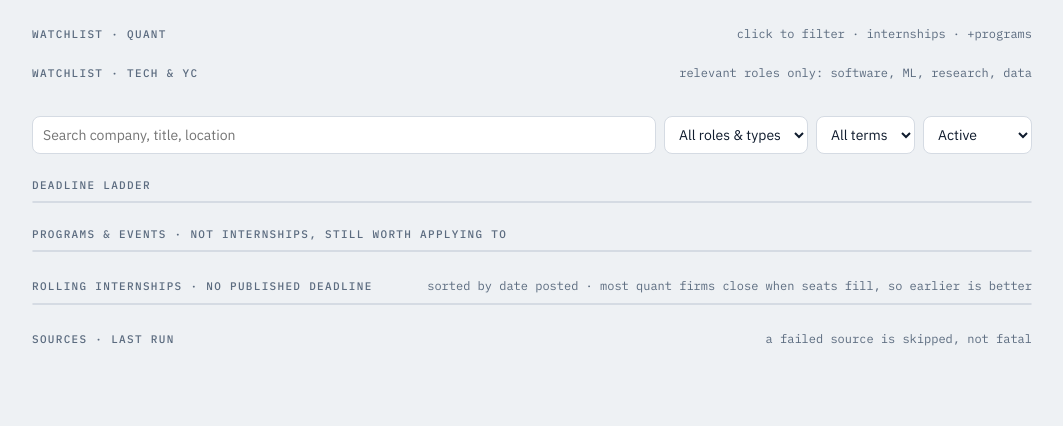
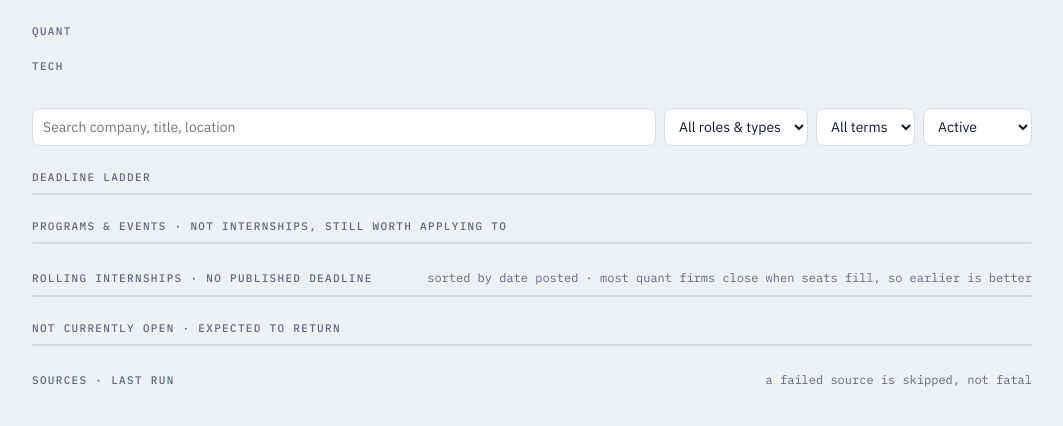
Before and after one commit to jwang2007/internship-finder, a Python web app: template templates/dashboard.html in a window 1280 px wide. Shown: the part 80-506 px from the top of the page, without its empty margins (108-1171 px from the left). Run offline with Jinja, Linux system fonts and the light colour scheme; the template is opened without the code that fills it, so the values that code supplies are empty.

Commit message:
Add files via upload

```diff
--- a/templates/dashboard.html
+++ b/templates/dashboard.html
@@ -132,9 +132,9 @@
 </div>
 
 <section>
-  <div class="sec-head"><div class="eyebrow">Watchlist · quant</div><div class="hint">click to filter · internships · +programs</div></div>
+  <div class="sec-head"><div class="eyebrow">Quant</div></div>
   <div class="chips" id="watch"></div>
-  <div class="sec-head" style="margin-top:14px"><div class="eyebrow">Watchlist · tech &amp; YC</div><div class="hint">relevant roles only: software, ML, research, data</div></div>
+  <div class="sec-head" style="margin-top:14px"><div class="eyebrow">Tech</div></div>
   <div class="chips" id="watch-tech"></div>
 </section>
 
@@ -167,6 +167,11 @@
 <section>
   <div class="sec-head"><div class="eyebrow">Rolling internships · no published deadline</div><div class="hint">sorted by date posted · most quant firms close when seats fill, so earlier is better</div></div>
   <div class="rows" id="rolling"></div>
+</section>
+
+<section>
+  <div class="sec-head"><div class="eyebrow">Not currently open · expected to return</div><div class="hint" id="inactive-hint"></div></div>
+  <div class="rows" id="inactive"></div>
 </section>
 
 <section>
@@ -210,6 +215,7 @@ const levelLabel = (l) => ({ undergrad: "UG", phd: "PhD", masters: "MS", mba: "M
 const facetOf = (l) => l.kind === "event" ? `event:${l.event_type || "program"}` : l.role;
 const facetLabel = (f) => f.startsWith("event:") ? `◆ ${f.slice(6)}` : f.startsWith("who:") ? `for: ${f.slice(4)}` : f;
 const markOf = (l) => APP.marks[l.id] || {};
+const srcLink = (n) => (DATA && DATA.source_links || {})[n] || (DATA && DATA.source_links || {})[n.split(":")[0]];
 
 // ---- marks (star / applied / hidden / note): server in app mode, browser storage otherwise
 async function loadMarks() {
@@ -265,6 +271,10 @@ function row(l, mode) {
     const cls = n < 0 ? "passed" : n <= 7 ? "urgent" : n <= 21 ? "soon" : "";
     const big = n < 0 ? "past" : n === 0 ? "today" : n === 1 ? "in 1d" : `in ${n}d`;
     gutter = `<div class="gutter ${cls}"><span class="big">${big}</span><span class="small">${fmtDate(l.deadline)}${l.deadline_source === "manual" ? " · manual" : ""}</span></div>`;
+  } else if (mode === "inactive") {
+    const up = l.status === "upcoming";
+    const small = l.deadline ? `${fmtDate(l.deadline)} · ${up ? "announced" : "last cycle"}` : (l.when || "dates TBA");
+    gutter = `<div class="gutter ${up ? "soon" : "passed"}"><span class="big">${up ? "soon" : "closed"}</span><span class="small">${small}</span></div>`;
   } else if (l.kind === "event") {
     gutter = `<div class="gutter"><span class="big">${esc(l.when || "dates TBA")}</span><span class="small">${l.when ? "when" : "see page"}</span></div>`;
   } else {
@@ -288,7 +298,7 @@ function openDetail(id) {
   const srcs = (l.sources || []).map(s => s.split(":")[0]).filter((s, i, a) => a.indexOf(s) === i).join(", ");
   const btn = (st, label) => `<button class="btn small ${m.state === st ? "on" : ""}" data-mark="${st}">${label}</button>`;
   $("#detail-body").innerHTML = `
-    <div class="dlg-head"><div><div class="eyebrow">${esc(l.company)}${l.watch ? " · watchlist" : ""}</div><h2>${esc(l.title)}</h2></div><button class="x" data-close="detail" aria-label="Close">×</button></div>
+    <div class="dlg-head"><div><div class="eyebrow">${esc(l.company)}${l.watch ? ` · ${l.watch_group === "tech" ? "tech" : "quant"}` : ""}</div><h2>${esc(l.title)}</h2></div><button class="x" data-close="detail" aria-label="Close">×</button></div>
     <div class="sub">${badges(l)}</div>
     <dl class="facts">
       <dt>Deadline</dt><dd>${esc(dl)}</dd>
@@ -297,7 +307,7 @@ function openDetail(id) {
       ${l.kind === "event" ? "" : `<dt>Term</dt><dd>${esc(l.term || "not stated")}</dd>
       <dt>Level</dt><dd>${esc({ undergrad: "undergrad-eligible", phd: "PhD", masters: "Master's", mba: "MBA" }[l.level] || "not stated (assume open)")}</dd>`}
       <dt>Posted</dt><dd>${esc(l.date_posted ? fmtDate(l.date_posted) : "unknown")} · first seen ${esc(new Date(l.first_seen).toLocaleDateString())}</dd>
-      <dt>Sources</dt><dd>${esc(srcs)}</dd>
+      <dt>Sources</dt><dd>${(l.sources || []).map(s => srcLink(s) ? `<a href="${esc(srcLink(s))}" target="_blank" rel="noopener">${esc(s)}</a>` : esc(s)).join(", ")}</dd>
       ${l.pay ? `<dt>Pay</dt><dd>${esc(l.pay)} (as listed by speedyapply)</dd>` : ""}
       ${l.sponsorship && l.sponsorship !== "Other" ? `<dt>Sponsorship</dt><dd>${esc(l.sponsorship)}</dd>` : ""}
       ${l.note ? `<dt>${l.kind === "event" ? "About" : "Notes"}</dt><dd>${esc(l.note)}</dd>` : ""}
@@ -320,13 +330,21 @@ function openDetail(id) {
 function render() {
   if (!DATA) return;
   const all = DATA.listings.filter(matches);
-  const ladder = all.filter(l => l.deadline);
-  const events = all.filter(l => !l.deadline && l.kind === "event").sort((a, b) => (b.watch ? 1 : 0) - (a.watch ? 1 : 0) || a.company.localeCompare(b.company) || a.title.localeCompare(b.title));
-  const rolling = all.filter(l => !l.deadline && l.kind !== "event");
+  const inact = l => (l.status && l.status !== "open") || l.deadline_passed;
+  const inactive = all.filter(inact).sort((a, b) =>
+    ((a.status === "upcoming") ? 0 : 1) - ((b.status === "upcoming") ? 0 : 1) ||
+    (a.status === "upcoming" ? (a.deadline || "9999").localeCompare(b.deadline || "9999")
+                             : (b.deadline || "").localeCompare(a.deadline || "")));
+  const act = all.filter(l => !inact(l));
+  const ladder = act.filter(l => l.deadline);
+  const events = act.filter(l => !l.deadline && l.kind === "event").sort((a, b) => (b.watch ? 1 : 0) - (a.watch ? 1 : 0) || a.company.localeCompare(b.company) || a.title.localeCompare(b.title));
+  const rolling = act.filter(l => !l.deadline && l.kind !== "event");
   $("#ladder").innerHTML = ladder.length ? ladder.map(l => row(l, "ladder")).join("") : `<div class="empty">No listings with a published deadline match. Most firms post rolling deadlines — see below.</div>`;
   $("#events").innerHTML = events.length ? events.map(l => row(l, "event")).join("") : `<div class="empty">No programs or events match these filters.</div>`;
   $("#rolling").innerHTML = rolling.length ? rolling.map(l => row(l, "rolling")).join("") : `<div class="empty">Nothing matches these filters.</div>`;
-  $("#ladder-hint").textContent = `${ladder.length} with deadline · ${events.length} programs · ${rolling.length} rolling`;
+  $("#inactive").innerHTML = inactive.length ? inactive.map(l => row(l, "inactive")).join("") : `<div class="empty">Nothing here — everything shown above is currently open.</div>`;
+  $("#inactive-hint").textContent = `${inactive.length} shown · "opens soon" first, then last cycle's programs, most recently closed on top · most reopen next cycle, ★ to watch`;
+  $("#ladder-hint").textContent = `${ladder.length} with deadline · ${events.length} programs · ${rolling.length} rolling · ${inactive.length} not open`;
   $("#events-hint").textContent = `${events.length} shown · "known program" = recurring, dates come from the page · scraped ones show this year's dates when the page states them`;
   document.querySelectorAll(".chip").forEach(c => c.classList.toggle("active", c.dataset.w === state.watch));
 }
@@ -345,7 +363,7 @@ function renderHeader() {
     const nextIn = Math.max(0, Math.round((gen.getTime() + DATA.schedule_hours * 3600000 - Date.now()) / 3600000));
     nextTxt = `next run in ~${nextIn}h`;
   }
-  $("#meta").innerHTML = `updated <b>${gen.toLocaleString(undefined, { dateStyle: "medium", timeStyle: "short" })}</b><br>${nextTxt} · ${esc((DATA.config.cycle_terms || []).join(", "))}${DATA.config.undergrad_only ? " · undergrad-eligible" : ""}${DATA.config.us_only ? " · US locations" : ""}`;
+  $("#meta").innerHTML = `updated <b>${gen.toLocaleString(undefined, { dateStyle: "medium", timeStyle: "short" })}</b><br>${nextTxt} · undergrad quant &amp; tech opportunities for US students`;
   const chip = (w) => `<button class="chip ${w.count ? "" : "zero"}" data-w="${esc(w.name)}" title="${esc(w.note || "")}">${esc(w.name)} <span class="n">${w.count}${w.events ? ` <em>+${w.events} ev</em>` : ""}</span></button>`;
   $("#watch").innerHTML = DATA.watchlist.filter(w => (w.group || "quant") !== "tech").map(chip).join("");
   $("#watch-tech").innerHTML = DATA.watchlist.filter(w => w.group === "tech").map(chip).join("");
@@ -355,7 +373,8 @@ function renderHeader() {
   keep($("#term"), [...new Set(DATA.listings.map(l => l.term || "unknown"))].sort());
   $("#sources").innerHTML = Object.entries(DATA.sources).map(([name, s]) => {
     const st = s.ok === null ? `<span class="off">off</span>` : s.ok ? `<span class="ok">ok</span>` : `<span class="bad">failed</span>`;
-    return `<div class="src"><b>${esc(name)}</b> ${st} · ${s.count} listing${s.count === 1 ? "" : "s"}${s.secs != null ? ` · ${s.secs}s` : ""}${s.error && s.error !== "disabled" ? `<div class="err">${esc(s.error)}</div>` : ""}</div>`;
+    const nm = srcLink(name) ? `<a href="${esc(srcLink(name))}" target="_blank" rel="noopener"><b>${esc(name)}</b></a>` : `<b>${esc(name)}</b>`;
+    return `<div class="src">${nm} ${st} · ${s.count} listing${s.count === 1 ? "" : "s"}${s.secs != null ? ` · ${s.secs}s` : ""}${s.error && s.error !== "disabled" ? `<div class="err">${esc(s.error)}</div>` : ""}</div>`;
   }).join("");
   $("#foot").textContent = `Listings come from community-maintained lists and company job boards; confirm eligibility and dates on the posting itself. ${c.with_deadline} of ${c.total} postings publish a deadline.`;
 }
```
